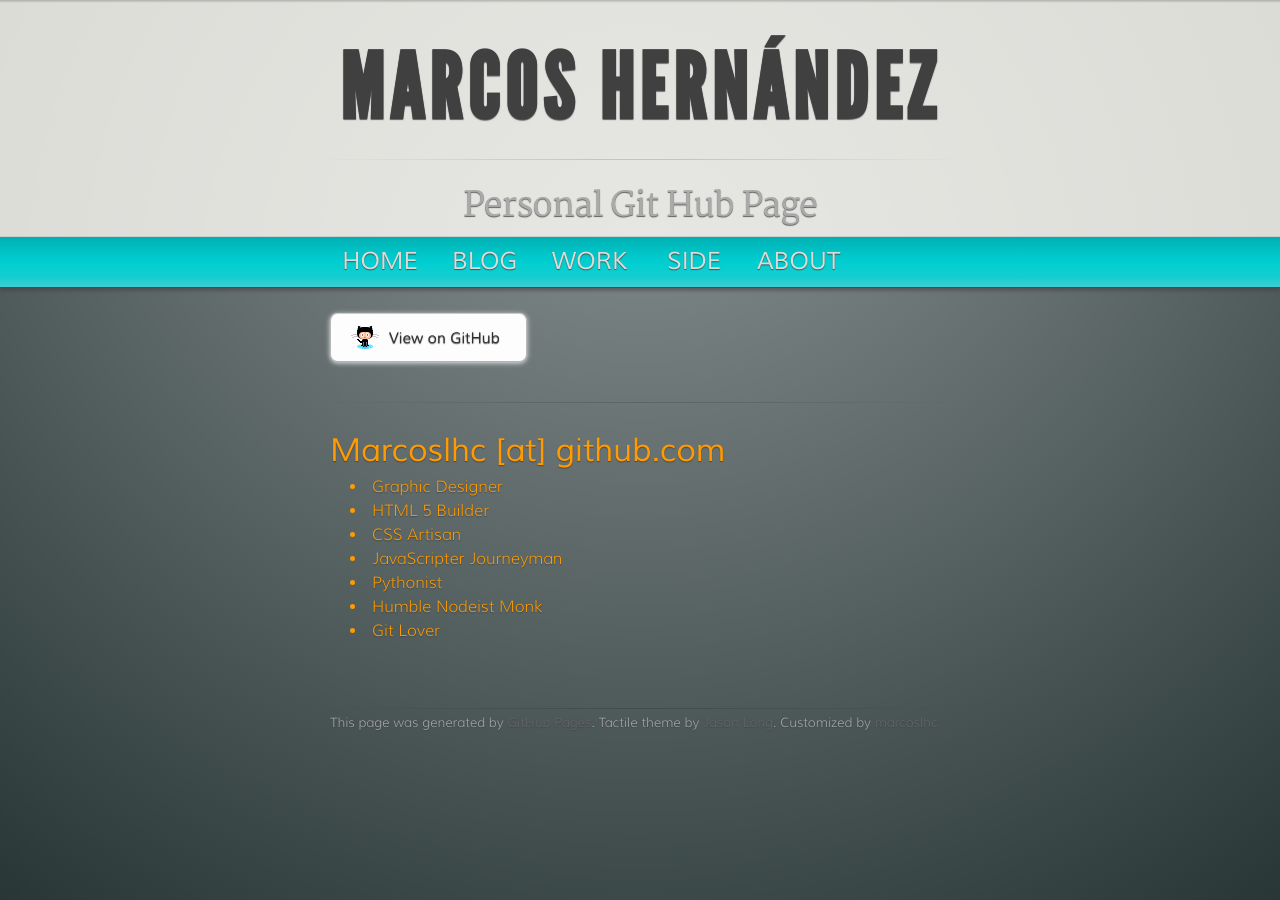
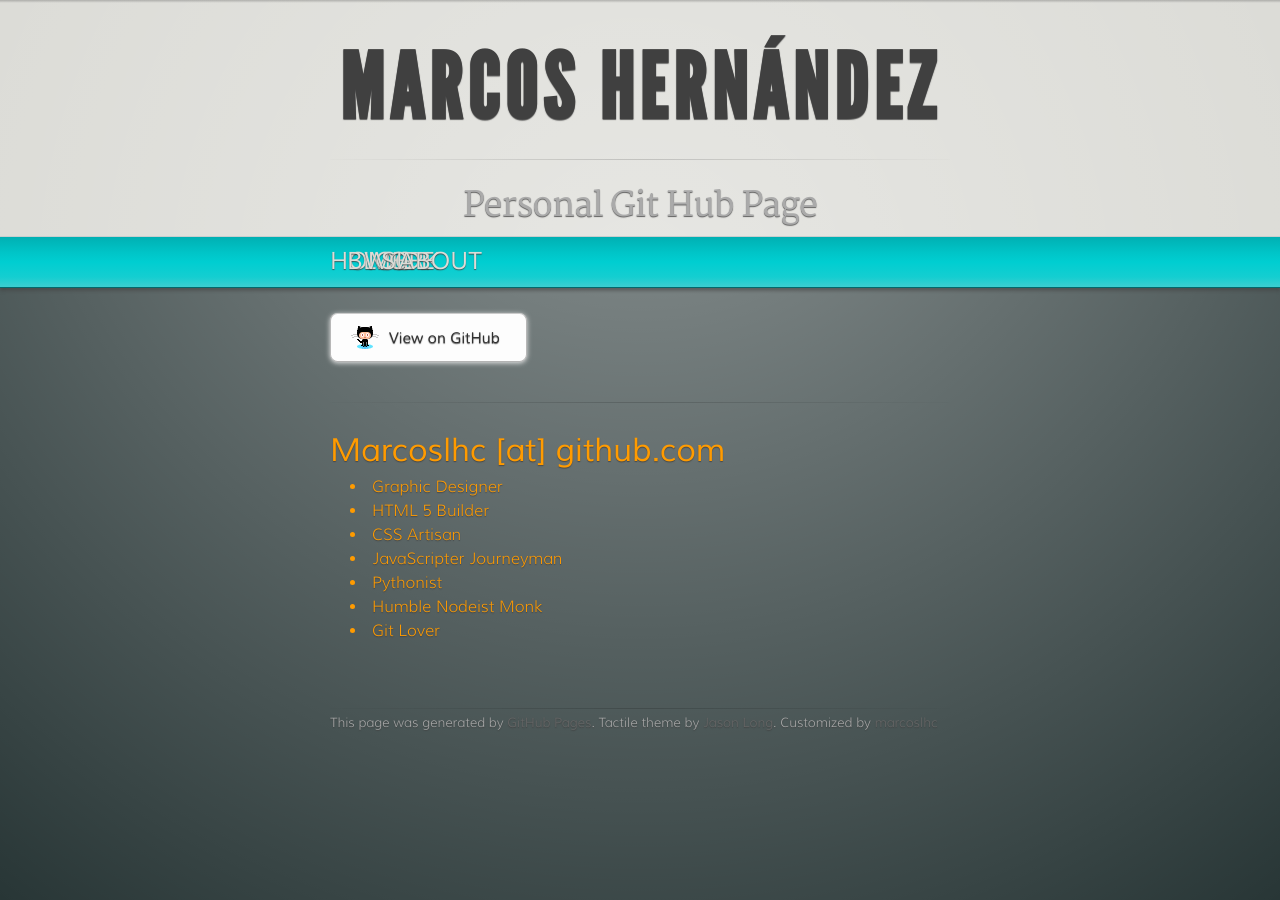
Before and after one commit to marcoslhc/marcoslhc.github.com, a Jekyll site: the page built from index.html, in a window 1280 px wide. Built offline with Jekyll 4.4.1, drawn with Linux system fonts in a browser that asks for light colours.

Commit message:
Use relative width in nav-bar buttons

```diff
--- a/stylesheets/stylesheet.css
+++ b/stylesheets/stylesheet.css
@@ -125,7 +125,7 @@ a:hover {
     list-style: none;
     display: inline-block;
     line-height:1.6em;
-    width:100px;
+    width: calc(10% / 5);
     margin:0;
     padding:0;
 }
```
